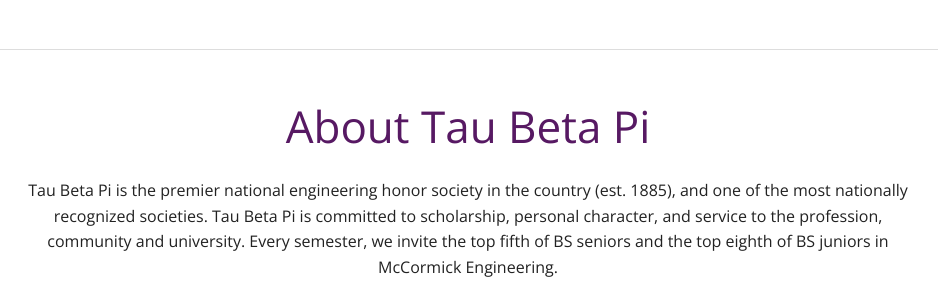
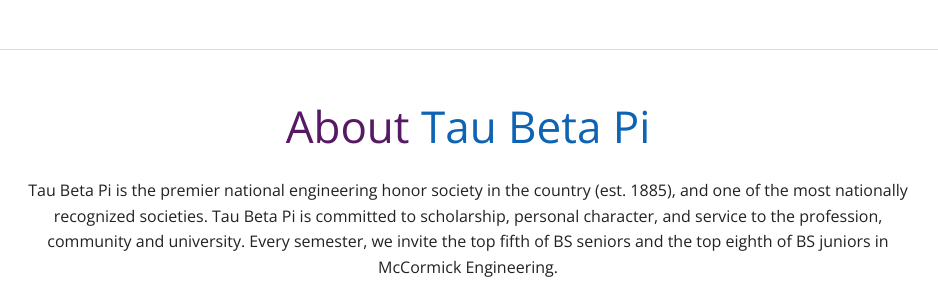
Before and after one commit to TBP-NU/website, a PHP site: page / in a window 1280 px wide. Shown: the part 853-1153 px from the top of the page, without its empty margins (172-1110 px from the left). Run offline with PHP 8.4, Linux system fonts and the light colour scheme.

Commit message:
Update main.php

```diff
--- a/www/main.php
+++ b/www/main.php
@@ -35,7 +35,7 @@
         <div class="large-12">
           <hr><br>
           <div class="about-tbp">
-            <h1>About Tau Beta Pi</h1>
+            <h1>About <span style="color:#0E63B3;">Tau Beta Pi</span></h1>
             <p></p><!--for space instead of br-->
             <p>Tau Beta Pi is the premier national engineering honor society in the country (est. 1885), and one of the most nationally recognized societies. Tau Beta Pi is committed to scholarship, personal character, and service to the profession, community and university. Every semester, we invite the top fifth of BS seniors and the top eighth of BS juniors in McCormick Engineering.</p>
             <p>At the core of the Society lie the qualities of distinguished scholarship and exemplary character, and for the past 70 years, the members of Illinois Gamma have not failed to confer honor upon their Alma Mater. Northwestern has produced leaders in engineering, government, the arts and sciences, and academia, to name a few, and the Northwestern Chapter of TBP exists to bring these like-minded individuals together to create a sum that is greater than the whole of its parts. One of the results has been to organize advising sessions and firesides inside dorms to better inform undergraduates in the process of selecting majors. And there’s much more to go!</p>
```
